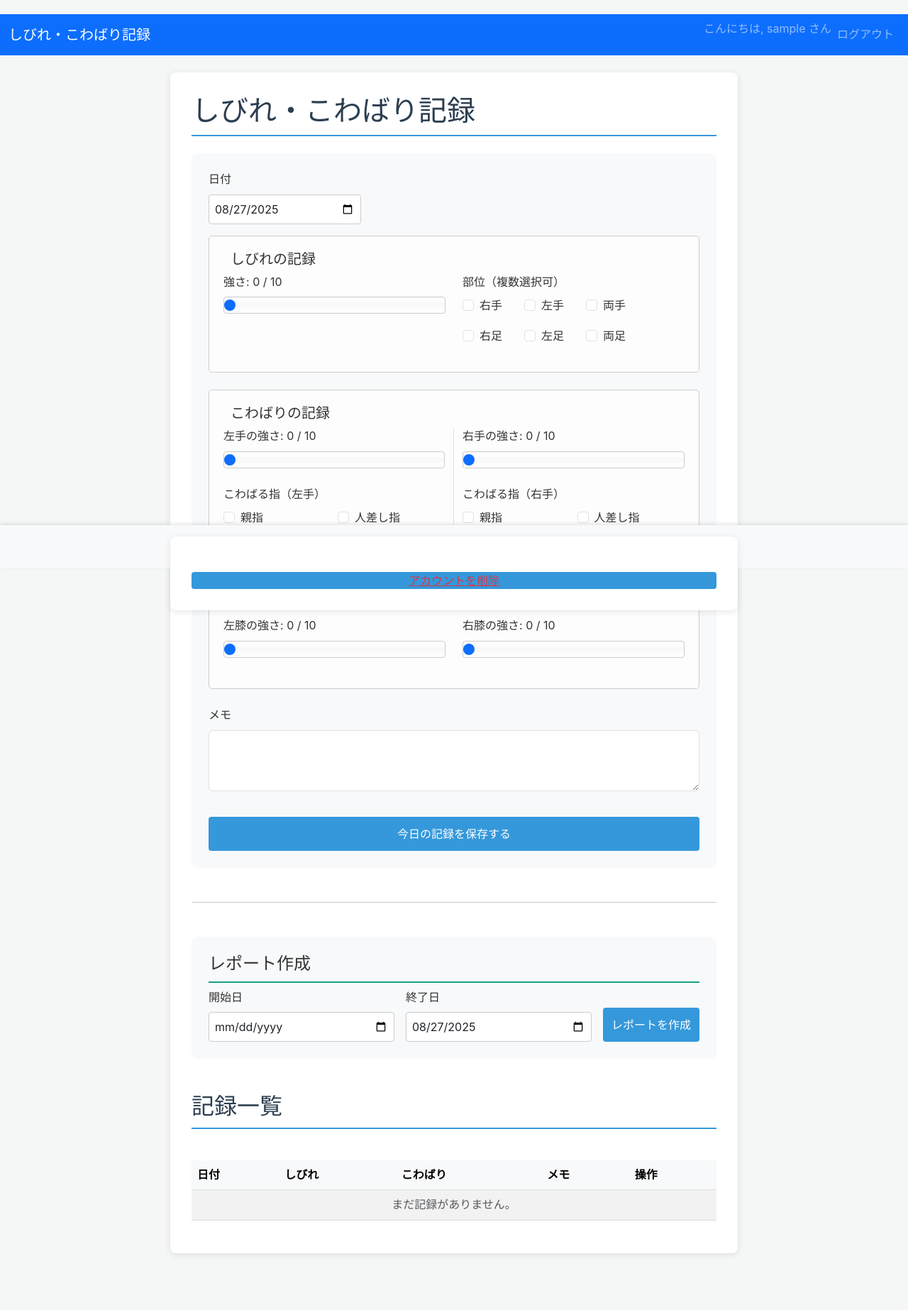
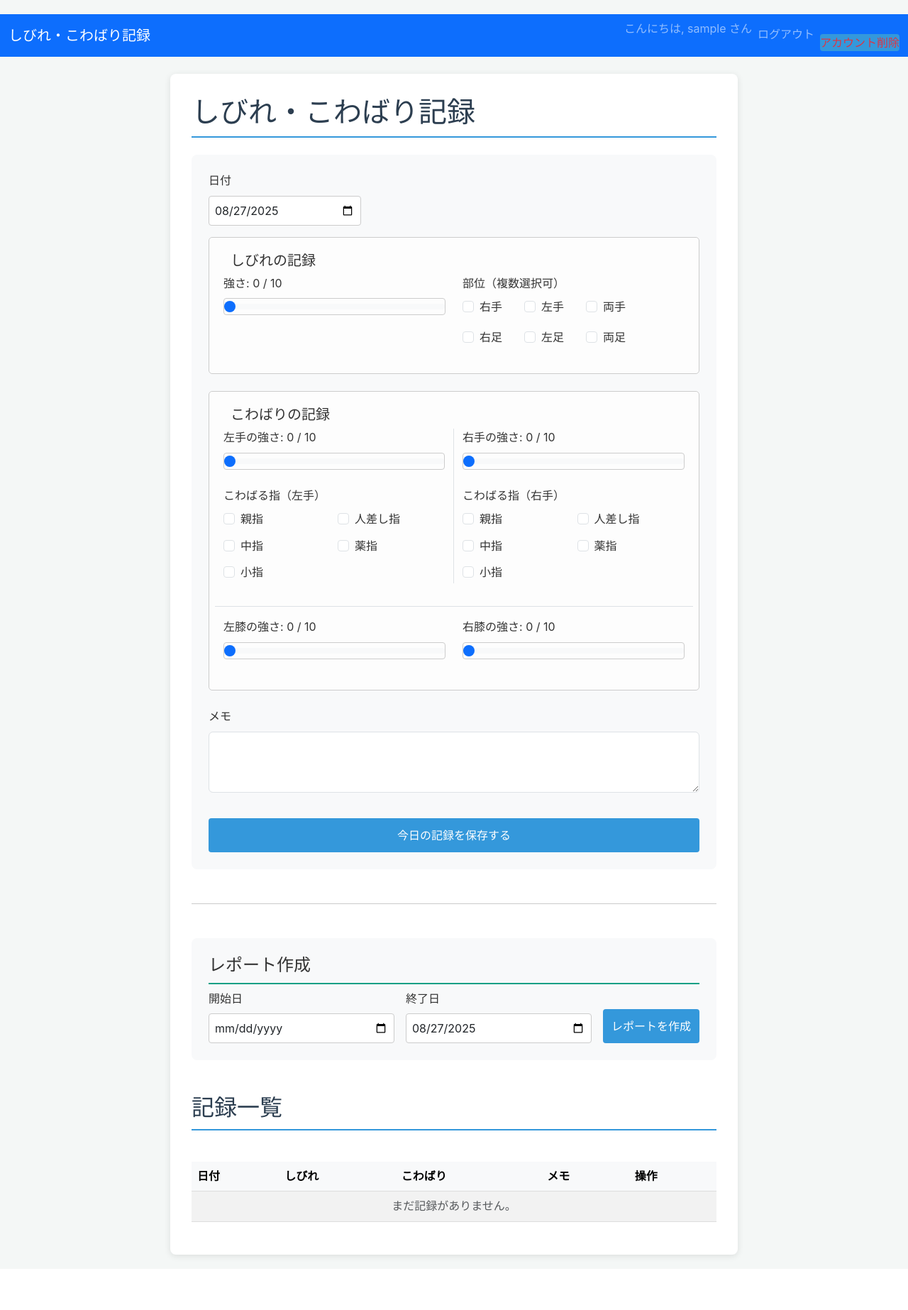
Before and after one commit to fore1f/kiroku-app, a Flask app: page / in a window 1280 px wide. Shown: the whole page at 71% size. After the commit the page ends 1777 px from the top, so only its background shows below. Run offline with Flask 3, Linux system fonts and the light colour scheme; the visitor is signed in with stand-in values (Sample User, id 1); data that the repository does not hold is empty.

Commit message:
Move account deletion button to navbar

```diff
--- a/static/style.css
+++ b/static/style.css
@@ -5,7 +5,7 @@ body {
     color: #333;
     margin: 0;
     padding-top: 20px; /* Adjust for fixed navbar if needed */
-    padding-bottom: 80px; /* Space for fixed footer */
+    padding-bottom: 20px; /* Reset padding-bottom */
 }
 
 .container {
@@ -213,17 +213,6 @@ tbody tr:hover {
     background-color: #117a65;
 }
 
-.footer {
-    position: fixed;
-    bottom: 0;
-    width: 100%;
-    height: 60px;
-    line-height: 60px;
-    background-color: #f5f5f5;
-    box-shadow: 0 -2px 5px rgba(0,0,0,0.1);
-    z-index: 1000;
-}
-
 @media (max-width: 600px) {
     .container {
         padding: 15px;
--- a/templates/base.html
+++ b/templates/base.html
@@ -23,6 +23,11 @@
                         </li>
                         <li class="nav-item">
                             <a class="nav-link" href="{{ url_for('logout') }}">ログアウト</a>
+                        </li>
+                        <li class="nav-item">
+                            <form action="{{ url_for('delete_account') }}" method="post" onsubmit="return confirm('本当にアカウントとすべての記録を削除しますか？この操作は元に戻せません。');" class="d-inline">
+                                <button type="submit" class="btn btn-link text-danger nav-link p-0">アカウント削除</button>
+                            </form>
                         </li>
                     {% else %}
                         <li class="nav-item">
@@ -54,12 +59,5 @@
 
     <!-- Bootstrap JS -->
     <script src="https://cdn.jsdelivr.net/npm/bootstrap@5.3.0/dist/js/bootstrap.bundle.min.js"></script>
-    <footer class="footer mt-auto py-3 bg-light">
-        <div class="container text-center">
-            <form action="{{ url_for('delete_account') }}" method="post" onsubmit="return confirm('本当にアカウントとすべての記録を削除しますか？この操作は元に戻せません。');" class="d-inline">
-                <button type="submit" class="btn btn-link text-danger p-0">アカウントを削除</button>
-            </form>
-        </div>
-    </footer>
-    </body>
+</body>
 </html>
```
